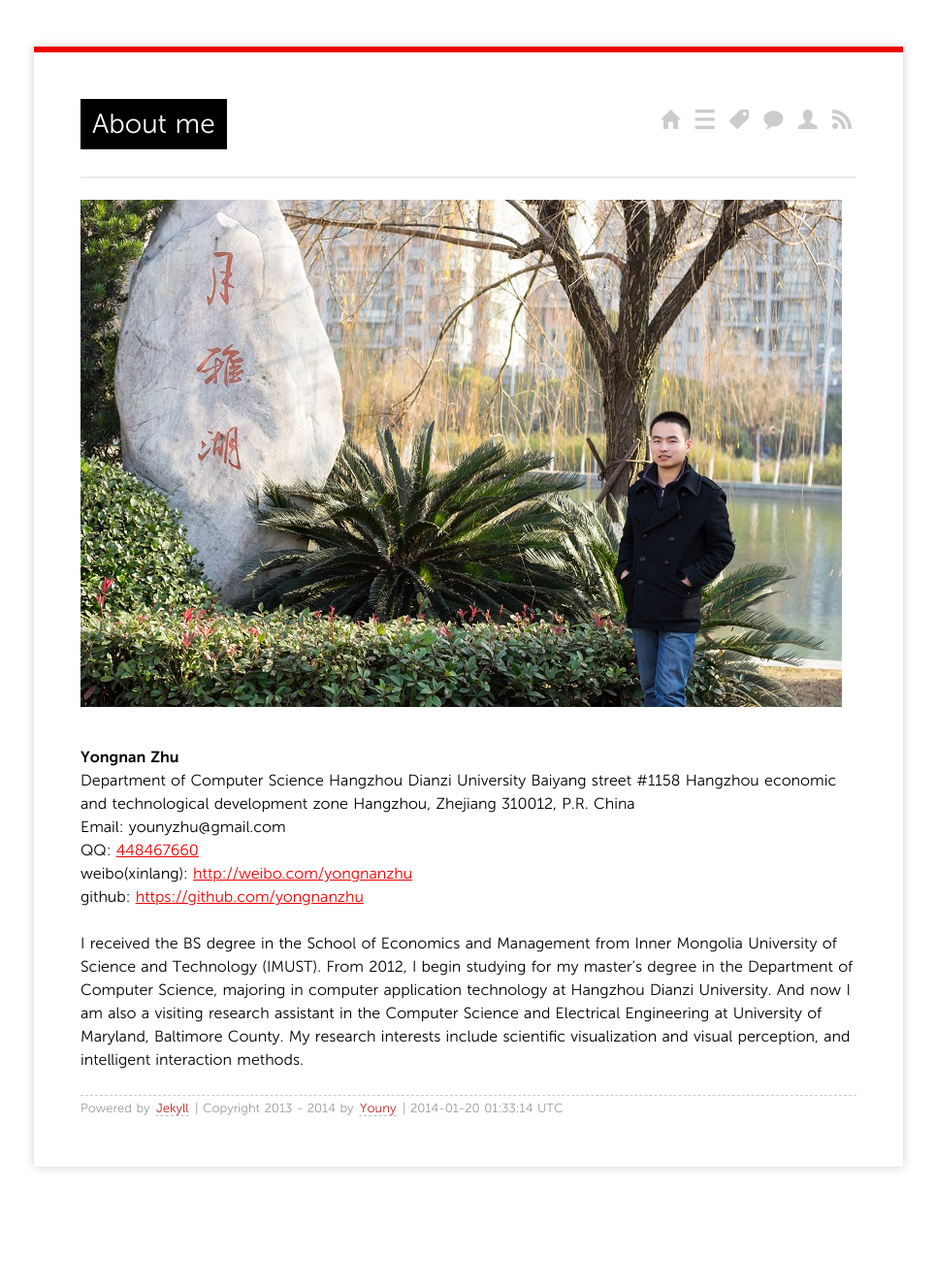
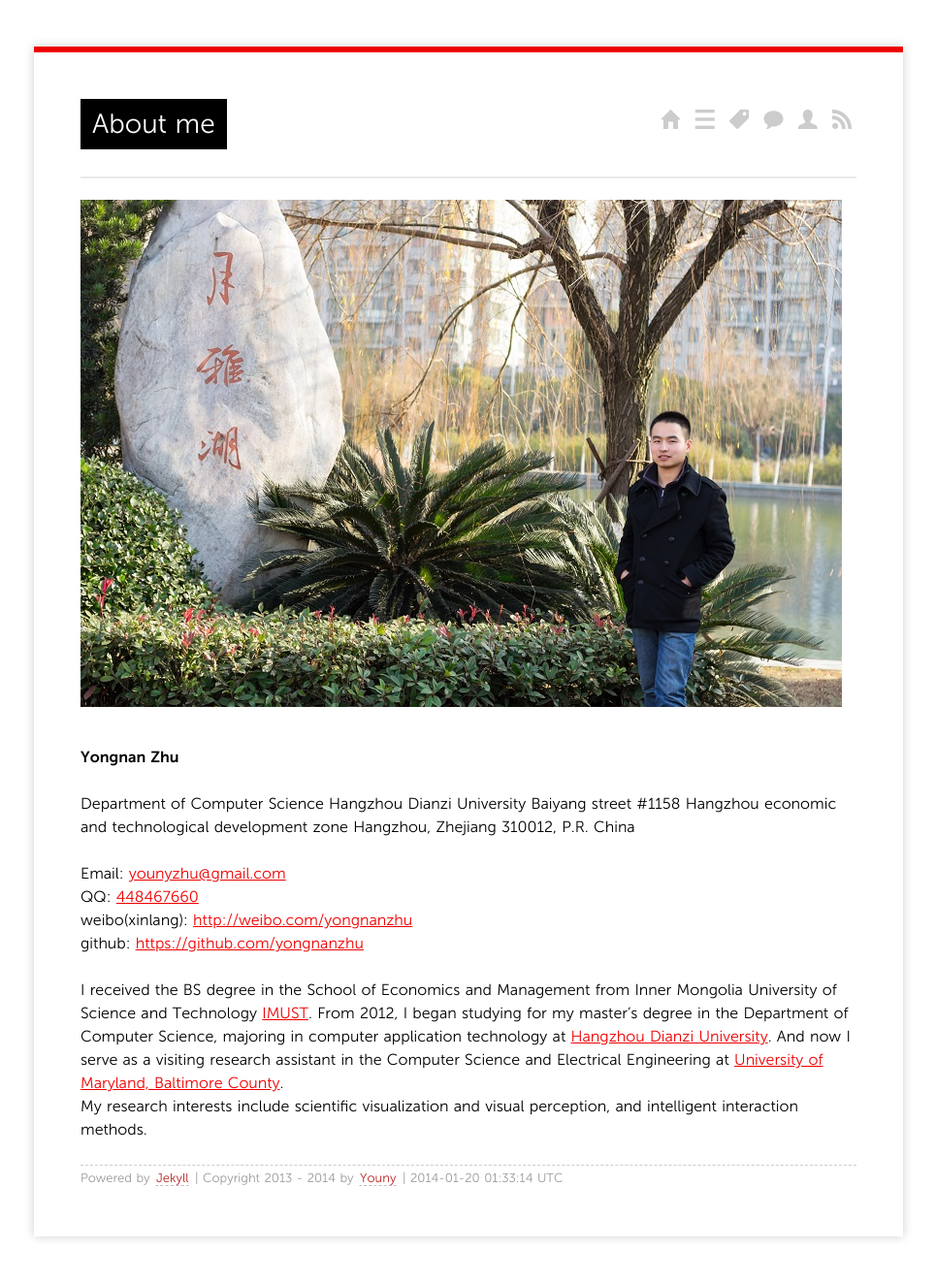
Before and after one commit to yongnanzhu/yongnanzhu.github.com, a Jekyll site: the page built from about/index.md, in a window 1280 px wide. Shown: the whole page at 97% size, without its empty margins (157-1122 px from the left). Built offline with Jekyll 4.4.1, drawn with Linux system fonts in a browser that asks for light colours; Markdown is read by kramdown in place of the engine named in the settings; a script that is not in the unit is left out; before the commit the page ends 1251 px from its top, so only the background shows below that.

Commit message:
Update index.md

```diff
--- a/about/index.md
+++ b/about/index.md
@@ -6,15 +6,19 @@
 
 ![Myself](/picture/pic.jpg)
 ------
+
 __Yongnan Zhu__
+
 Department of Computer Science
 Hangzhou Dianzi University
 Baiyang street #1158
 Hangzhou economic and technological development zone
 Hangzhou, Zhejiang 310012, P.R. China
-Email: younyzhu@gmail.com
+
+Email: [younyzhu@gmail.com](younyzhu@gmail.com)
 QQ: [448467660](http://wpa.qq.com/msgrd?V=1&Uin=448467660)
 weibo(xinlang): [http://weibo.com/yongnanzhu](http://weibo.com/yongnanzhu)
 github: [https://github.com/yongnanzhu](https://github.com/yongnanzhu)
 
-I received the BS degree in the School of Economics and Management from Inner Mongolia University of Science and Technology (IMUST). From 2012, I begin studying for my master’s degree in the Department of Computer Science, majoring in computer application technology at Hangzhou Dianzi University. And now I am also a visiting research assistant in the Computer Science and Electrical Engineering at University of Maryland, Baltimore County. My research interests include  scientific  visualization and visual perception, and intelligent interaction methods.
+I received the BS degree in the School of Economics and Management from Inner Mongolia University of Science and Technology [IMUST](http://www.imust.cn/). From 2012, I began studying for my master’s degree in the Department of Computer Science, majoring in computer application technology at [Hangzhou Dianzi University](http://www.hdu.edu.cn/). And now I serve as a visiting research assistant in the Computer Science and Electrical Engineering at [University of Maryland, Baltimore County](http://www.umbc.edu/).
+My research interests include  scientific  visualization and visual perception, and intelligent interaction methods.
```
